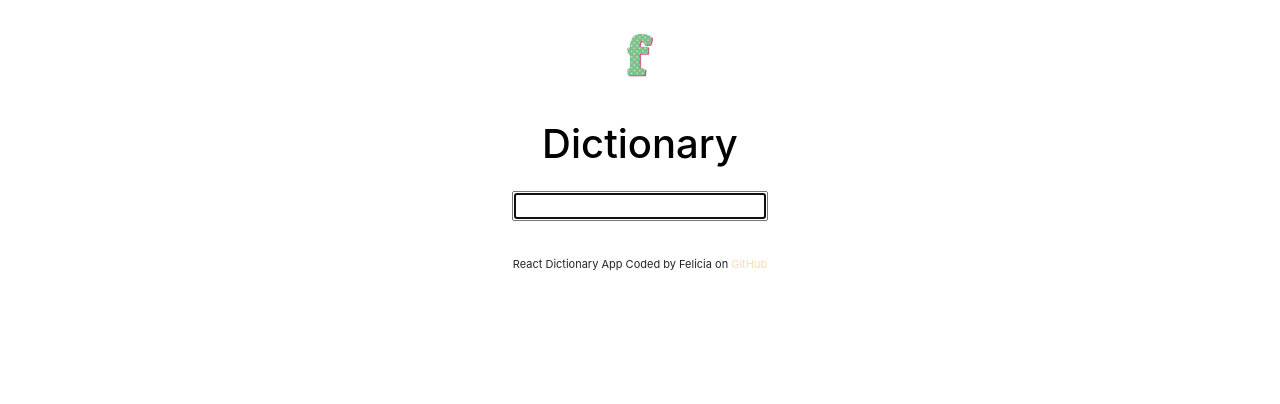
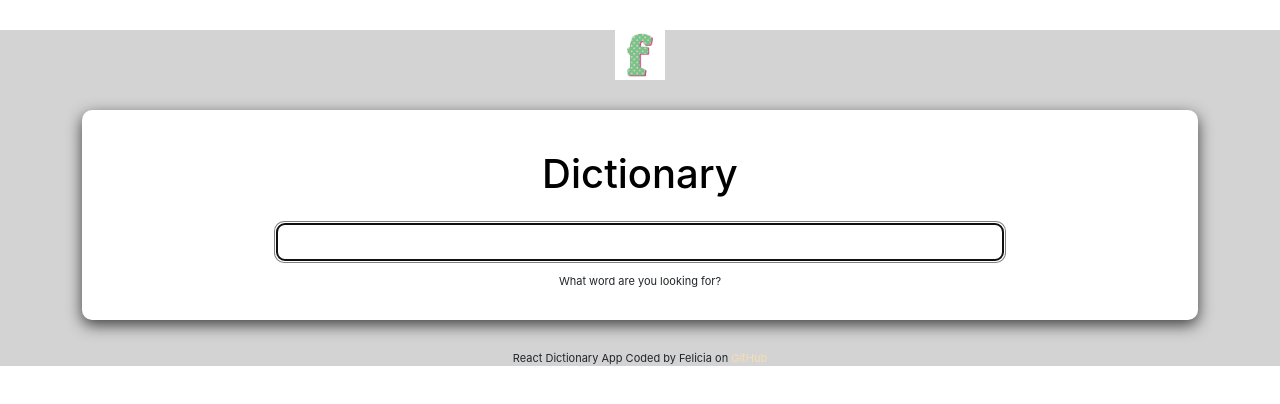
Before and after one commit to felicka/react-dictionary-app, a React (Create React App) app: page / in a window 1280 px wide. Shown: the top 404 px of the page. Built offline with nearby package versions, Linux system fonts and the light colour scheme.

Commit message:
created sections and edited CSS

```diff
--- a/src/App.css
+++ b/src/App.css
@@ -1,3 +1,6 @@
+.App {
+  background: lightgrey;
+}
 .App-header {
   margin: 30px 0;
 }
--- a/src/Dictionary.css
+++ b/src/Dictionary.css
@@ -1,4 +1,4 @@
-.Dictionary  {
+.Dictionary .search {
   text-align: center;
 }
 
@@ -10,3 +10,22 @@
 .Dictionary form {
   padding: 5px;
 }
+.Dictionary input {
+  width: 70%;
+  padding: 6px 4px;
+  border: 3px solid gray;
+  border-radius: 10px;
+  color: gray;
+}
+
+.Dictionary section {
+  background: white;
+  padding: 30px;
+  border-radius: 10px;
+  box-shadow: 0px 5px 15px rgba(0, 0, 0, 0.7);
+  margin: 20px 0;
+}
+.Dictionary .hint {
+  font-size: 11px;
+  margin-top: 5px;
+}
--- a/src/Dictionary.js
+++ b/src/Dictionary.js
@@ -26,7 +26,7 @@ export default function Dictionary() {
 
   return (
     <div className="Dictionary">
-      <div className="section">
+      <section className="search">
         {" "}
         <h1>Dictionary</h1>
         <form onSubmit={search}>
@@ -36,7 +36,8 @@ export default function Dictionary() {
             autoFocus={true}
           />
         </form>
-      </div>
+        <div className="hint">What word are you looking for?</div>
+      </section>
 
       <Results results={results} />
     </div>
--- /dev/null
+++ b/src/Results.css
@@ -0,0 +1,5 @@
+.Results h2 {
+  font-size: 36px;
+  font-weight: bold;
+  line-height: 1.5;
+}
--- a/src/Results.js
+++ b/src/Results.js
@@ -1,12 +1,14 @@
 import React from "react";
 import Meaning from "./Meaning";
 import Phonetic from "./Phonetic";
+import "./Results.css";
 
 export default function Results(props) {
   if (props.results) {
     return (
       <div className="Results">
-        Search Results below...
+
+        <section>
           <h2>{props.results.word}</h2>
           {props.results.phonetics.map(function (phonetic, index) {
             return (
@@ -15,11 +17,12 @@ export default function Results(props) {
               </div>
             );
           })}
+        </section>
         {props.results.meanings.map(function (meaning, index) {
           return (
-            <div key={index}>
+            <section key={index}>
               <Meaning meaning={meaning} />
-            </div>
+            </section>
           );
         })}
       </div>
```
Lines whose indentation alone changed are shown as unchanged.
